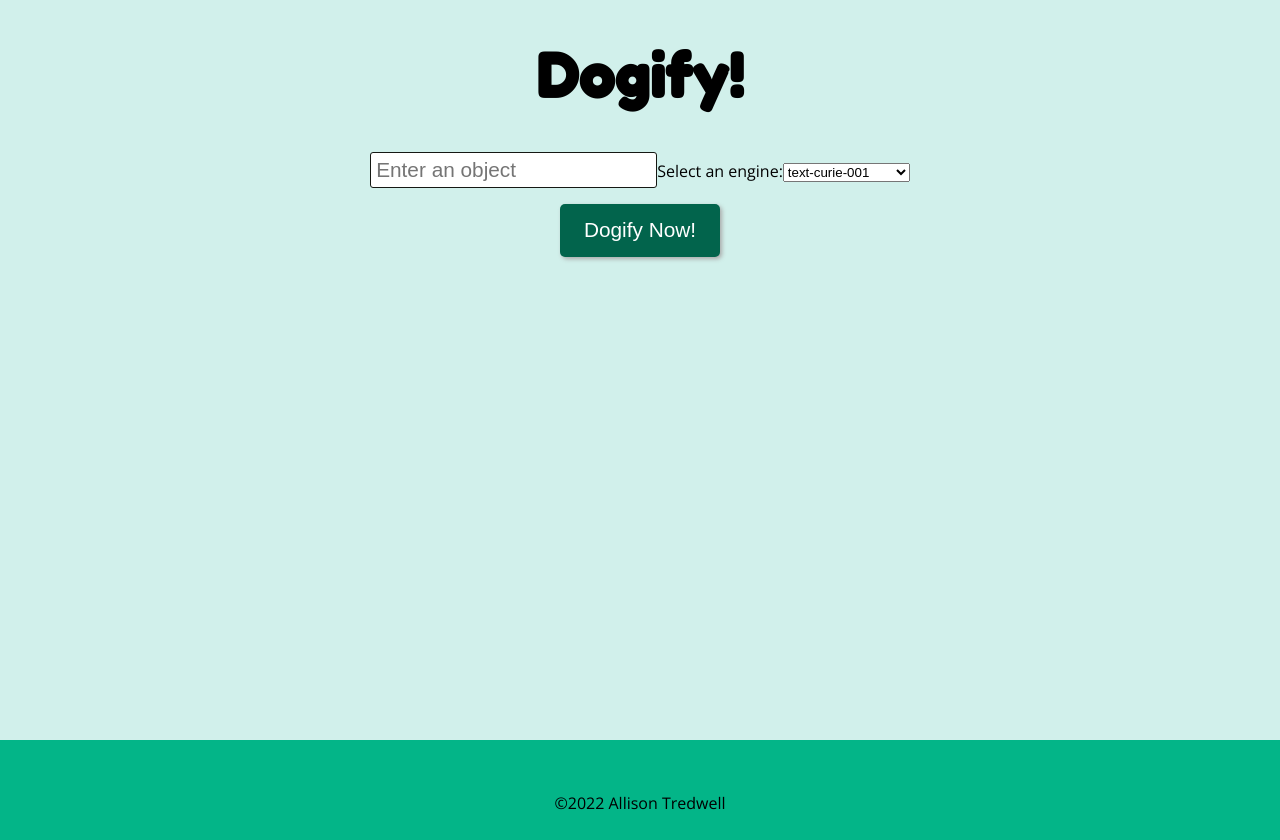
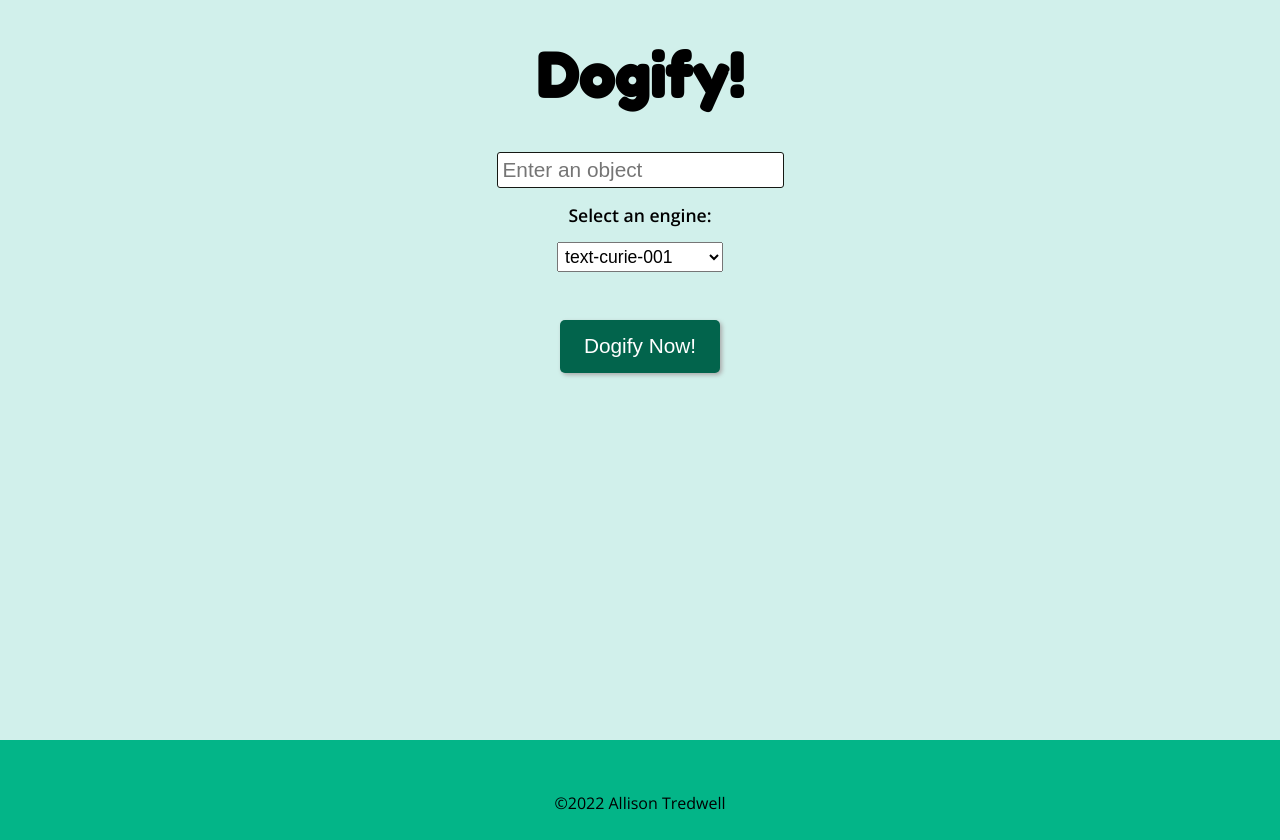
Before and after one commit to allisonLMT/Dogify, a React (Create React App) app: page / in a window 1280 px wide. Built offline with nearby package versions, Linux system fonts and the light colour scheme.

Commit message:
drop down styling
-the label no longer wraps the select (they now stack on top of each other, rather than inline)
-created a module for the dropdown styling and added it to the component

```diff
--- a/src/components/DropDown.js
+++ b/src/components/DropDown.js
@@ -1,18 +1,21 @@
 import React from 'react';
+import styles from '../styles/dropDown.module.scss'
 
 
 function DropDown({ onDropDownChange }) {
 
 
     return (
-        <label htmlFor='engine'>Select an engine:
-            <select name="engine" id="engine" onChange={onDropDownChange}>
+        <div>
+            <label htmlFor='engine' id={styles.engineLabel}>Select an engine:</label>
+            <select name="engine" className={styles.engine} onChange={onDropDownChange}>
                 <option value="text-curie-001" >text-curie-001</option>
                 <option value="text-davinci-002" >text-davinci-002</option>
                 <option value="text-babbage-001" >text-babbage-001</option>
                 <option value="text-ada-001" >text-ada-001</option>
             </select>
-        </label>
+        </div>
+
     )
 }
 
--- a/src/index.scss
+++ b/src/index.scss
@@ -38,12 +38,14 @@ form {
     border-radius: 3px;
 }
 
+
+
 /* Buttons styles start */
 // https://css-tricks.com/overriding-default-button-styles/
 #submit {
   display: block;
   padding: 1rem 1.5rem;
-  margin: 1rem auto;
+  margin: 3rem auto 1rem;
   text-decoration: none;
   color: white;
   font-size: 1.3rem;
--- /dev/null
+++ b/src/styles/dropDown.module.scss
@@ -0,0 +1,17 @@
+@use '_variables' as *;
+
+#engineLabel {
+    display: block;
+    padding: 15px 0;
+    font-size: 1.1rem;
+    font-weight: bold;
+}
+
+select {
+    font-size: 1.1rem;
+    padding: 3px;
+}
+
+option:hover {
+    filter: grayscale(1);
+}
```
